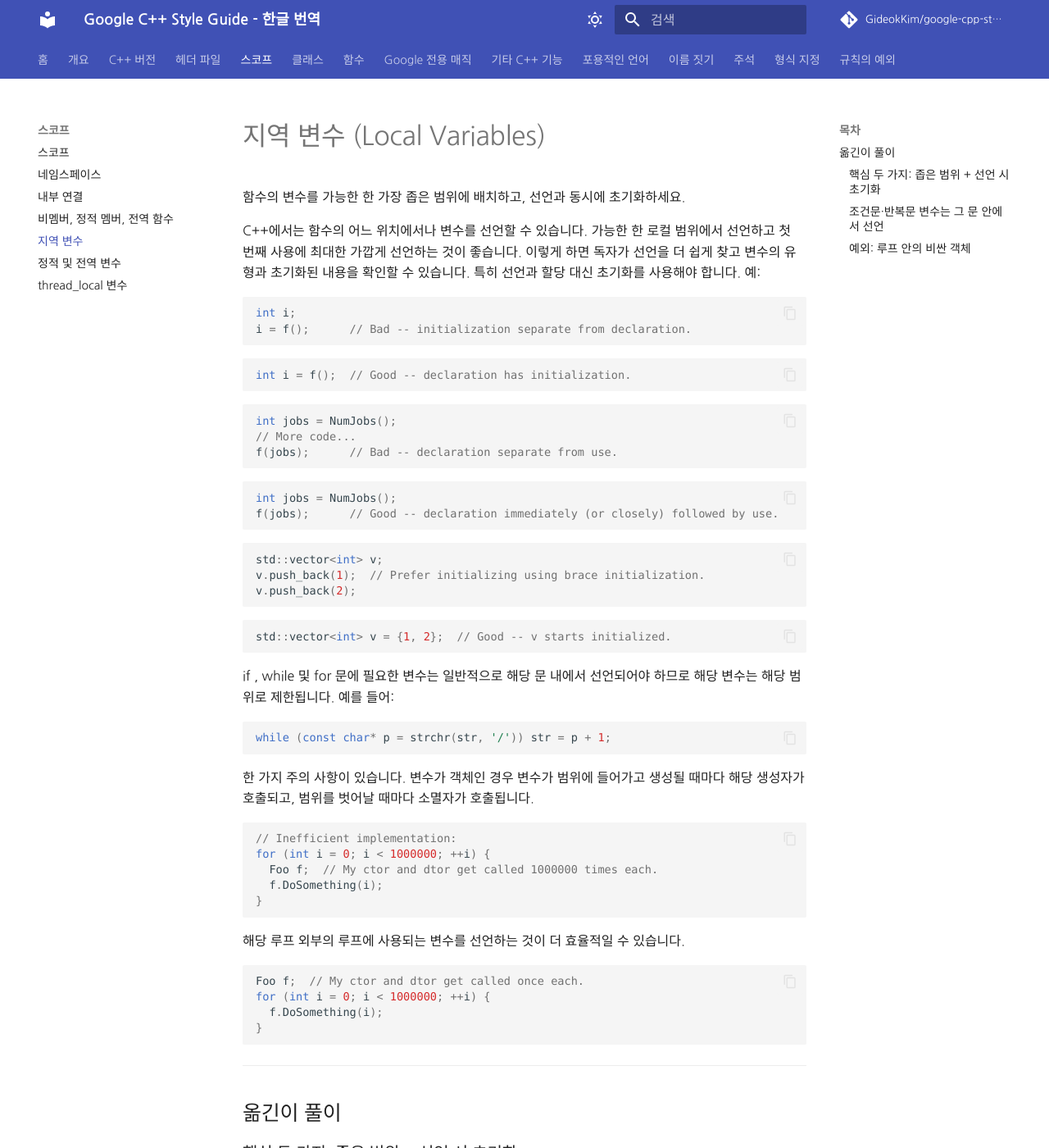
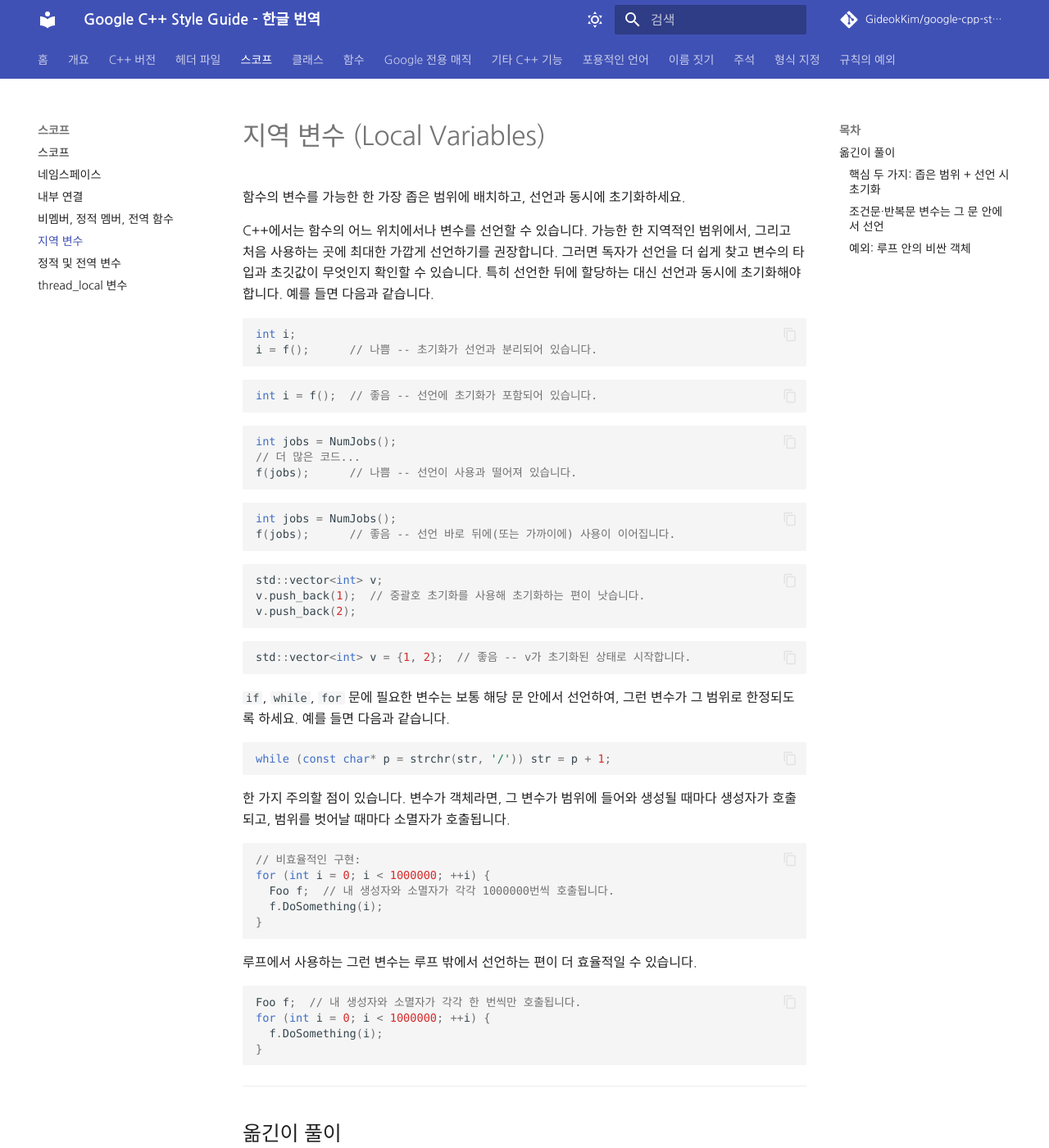
Before and after one commit to GideokKim/google-cpp-style-guide-kr, an MkDocs documentation site: the page built from google cpp style guide/local_variables.md, in a window 1280 px wide and 1400 px high. Shown: the whole window at 82% size. Built offline with MkDocs 1.6.1 and Material for MkDocs 9.7.7, drawn with Linux system fonts in a browser that asks for light colours; some web fonts are replaced; comment, search, counter and statistics services are not loaded.

Commit message:
docs(scope): rewrite machine-translated body in `local variables`
The upstream text was still a raw machine translation: the sentence about
`if`, `while` and `for` inverted purpose into consequence ("so that such
variables are confined to those scopes" became a causal clause), the
advice to hoist a loop variable read as declaring "a variable used in the
loop outside that loop", identifiers were unformatted, and every code
comment was left in English while the rest of the guide translates them.

Retranslate the upstream body, mark identifiers as code, and translate
the comments in the examples. The code itself is unchanged.

````diff
--- a/google cpp style guide/local_variables.md
+++ b/google cpp style guide/local_variables.md
@@ -2,58 +2,58 @@
 
 함수의 변수를 가능한 한 가장 좁은 범위에 배치하고, 선언과 동시에 초기화하세요.
 
-C++에서는 함수의 어느 위치에서나 변수를 선언할 수 있습니다. 가능한 한 로컬 범위에서 선언하고 첫 번째 사용에 최대한 가깝게 선언하는 것이 좋습니다. 이렇게 하면 독자가 선언을 더 쉽게 찾고 변수의 유형과 초기화된 내용을 확인할 수 있습니다. 특히 선언과 할당 대신 초기화를 사용해야 합니다. 예:
+C++에서는 함수의 어느 위치에서나 변수를 선언할 수 있습니다. 가능한 한 지역적인 범위에서, 그리고 처음 사용하는 곳에 최대한 가깝게 선언하기를 권장합니다. 그러면 독자가 선언을 더 쉽게 찾고 변수의 타입과 초깃값이 무엇인지 확인할 수 있습니다. 특히 선언한 뒤에 할당하는 대신 선언과 동시에 초기화해야 합니다. 예를 들면 다음과 같습니다.
 
 ```cpp
 int i;
-i = f();      // Bad -- initialization separate from declaration.
+i = f();      // 나쁨 -- 초기화가 선언과 분리되어 있습니다.
 ```
 
 ```cpp
-int i = f();  // Good -- declaration has initialization.
+int i = f();  // 좋음 -- 선언에 초기화가 포함되어 있습니다.
 ```
 
 ```cpp
 int jobs = NumJobs();
-// More code...
-f(jobs);      // Bad -- declaration separate from use.
+// 더 많은 코드...
+f(jobs);      // 나쁨 -- 선언이 사용과 떨어져 있습니다.
 ```
 
 ```cpp
 int jobs = NumJobs();
-f(jobs);      // Good -- declaration immediately (or closely) followed by use.
+f(jobs);      // 좋음 -- 선언 바로 뒤에(또는 가까이에) 사용이 이어집니다.
 ```
 
 ```cpp
 std::vector<int> v;
-v.push_back(1);  // Prefer initializing using brace initialization.
+v.push_back(1);  // 중괄호 초기화를 사용해 초기화하는 편이 낫습니다.
 v.push_back(2);
 ```
 
 ```cpp
-std::vector<int> v = {1, 2};  // Good -- v starts initialized.
+std::vector<int> v = {1, 2};  // 좋음 -- v가 초기화된 상태로 시작합니다.
 ```
 
-if , while 및 for 문에 필요한 변수는 일반적으로 해당 문 내에서 선언되어야 하므로 해당 변수는 해당 범위로 제한됩니다. 예를 들어:
+`if`, `while`, `for` 문에 필요한 변수는 보통 해당 문 안에서 선언하여, 그런 변수가 그 범위로 한정되도록 하세요. 예를 들면 다음과 같습니다.
 
 ```cpp
 while (const char* p = strchr(str, '/')) str = p + 1;
 ```
 
-한 가지 주의 사항이 있습니다. 변수가 객체인 경우 변수가 범위에 들어가고 생성될 때마다 해당 생성자가 호출되고, 범위를 벗어날 때마다 소멸자가 호출됩니다.
+한 가지 주의할 점이 있습니다. 변수가 객체라면, 그 변수가 범위에 들어와 생성될 때마다 생성자가 호출되고, 범위를 벗어날 때마다 소멸자가 호출됩니다.
 
 ```cpp
-// Inefficient implementation:
+// 비효율적인 구현:
 for (int i = 0; i < 1000000; ++i) {
-  Foo f;  // My ctor and dtor get called 1000000 times each.
+  Foo f;  // 내 생성자와 소멸자가 각각 1000000번씩 호출됩니다.
   f.DoSomething(i);
 }
 ```
 
-해당 루프 외부의 루프에 사용되는 변수를 선언하는 것이 더 효율적일 수 있습니다.
+루프에서 사용하는 그런 변수는 루프 밖에서 선언하는 편이 더 효율적일 수 있습니다.
 
 ```cpp
-Foo f;  // My ctor and dtor get called once each.
+Foo f;  // 내 생성자와 소멸자가 각각 한 번씩만 호출됩니다.
 for (int i = 0; i < 1000000; ++i) {
   f.DoSomething(i);
 }
````
